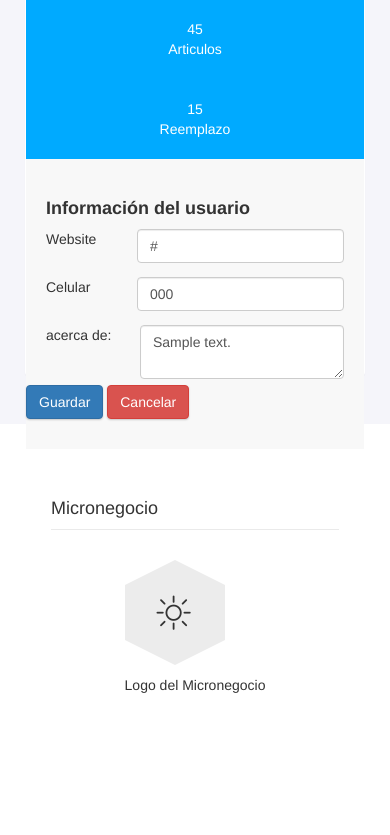
After one commit to encinasj/copperhead, a Django app: page /users/me/profile/ in a window 390 px wide. The commit adds this page. Shown: the part 404-1239 px from the top of the page. Run offline with Django 3.2, Linux system fonts and the light colour scheme; a user stored in the database is signed in; tables that the repository leaves empty hold one stand-in row (values such as "Sample post"); grey boxes marked "Sample" are stand-in pictures; some libraries are stand-ins or nearby versions.

Commit message:
modified templates category,supplier and profile user

```diff
--- /dev/null
+++ b/templates/users/update_profile.html
@@ -0,0 +1,117 @@
+{% extends "base.html" %}
+
+{% load static %}
+{% block body_block %}
+<div class="main-content">
+    <div class="container-fluid">
+        <form action="{% url 'users:update_profile' %}" method="POST" enctype="multipart/form-data">
+            {% csrf_token %}
+            <div class="panel panel-profile" style="height:40em;">
+                <div class="clearfix">
+                    <!-- LEFT COLUMN -->
+                    <div class="profile-left">
+                        <!-- PROFILE HEADER -->
+                        <div class="profile-header">
+                            <div class="overlay"></div>
+                            <div class="profile-main">
+                                {% if profile.picture %}
+                                    <img src="{{ profile.picture.url }} " class="img-circle" alt="Avatar"  width="90px">
+                                {% else%}
+                                    <img src="{% static 'assets/img/favicon.png' %}" class="rounded-circle" height="50" />
+                                {% endif %}
+                                <h3 class="name">@{{ user.username }}</h3>
+                                <a><input type="file"  accept=".png, .jpeg, .jpg" name="picture"></a>
+                                <span class="online-status status-available">Available</span>
+                            </div>
+                            <div class="profile-stat">
+                                <div class="row">
+                                    <div class="col-md-6 stat-item">
+                                        45 <span>Articulos</span>
+                                    </div>
+                                    <div class="col-md-6 stat-item">
+                                        15 <span>Reemplazo</span>
+                                    </div>
+                                </div>
+                            </div>
+                        </div>
+                        <div class="profile-detail">
+                            <div class="profile-info">
+                                <h4 class="heading">Información del usuario</h4>
+                                <ul class="list-unstyled list-justify">
+                                    <li>Website
+                                        <span>
+                                            <input
+                                                class="form-control {% if form.website.errors %}is-invalid{% endif %}"
+                                                type="text" name="website" placeholder="Website"
+                                                value="{% if form.errors %}{{ form.website.value }}{% else %}{{ profile.website }}{% endif %}"
+                                            />
+                                            <div class="invalid-feedback">
+                                                {% for error in form.website.errors %}
+                                                    {{ error }}
+                                                {% endfor%}
+                                            </div>
+                                        </span>
+                                    </li>
+                                    <br>
+                                    <li>Celular
+                                        <span>
+                                            <input
+                                                class="form-control {% if form.phone_number.errors %}is-invalid{% endif %}"
+                                                type="text"
+                                                name="phone_number" placeholder="Phone number"
+                                                value="{% if form.errors %}{{ form.phone_number.value }}{% else %}{{ profile.phone_number }}{% endif %}"
+                                            />
+                                            <div class="invalid-feedback">
+                                                {% for error in form.phone_number.errors %}
+                                                    {{ error }}
+                                                {% endfor%}
+                                            </div>
+                                        </span>
+                                    </li>
+                                    <br>
+                                    <li>acerca de:
+                                        <span>
+                                            <textarea class="form-control {% if form.biography.errors %}is-invalid{% endif %}" name="biography" placeholder="Biography"
+                                            >{% if form.errors %}{{ form.biography.value }}{% else %}{{ profile.biography }}{% endif %}</textarea>
+                                            <div class="invalid-feedback">
+                                                {% for error in form.biography.errors %}
+                                                    {{error}}
+                                                {% endfor %}
+                                            </div>
+                                        </span>
+                                    </li>
+                                </ul>
+                            </div>
+                            <div class="footer">
+                                <button type="submit" class="btn btn-primary mt-5">
+                                    Guardar
+                                </button>
+                                <a type="button" class="btn btn-danger" href="{% url 'users:detail' request.user.username%}">
+                                    Cancelar
+                                </a>
+                            </div>
+                        </div>
+                    </div>
+                    <div class="profile-right">
+                        <h4 class="heading">Micronegocio</h4>
+                        <div class="awards">
+                            <div class="row">
+                                <div class="col-md-3 col-sm-6">
+                                    <div class="award-item">
+                                        <div class="hexagon">
+                                            <span class="lnr lnr-sun award-icon"></span>
+                                        </div>
+                                        <span>Logo del Micronegocio</span>
+                                    </div>
+                                </div>
+                            </div>
+                            <br>
+                        </div>
+                    </div>
+                </div>
+                <br>
+            </div>
+        </form>
+    </div>
+</div>
+{% endblock body_block %}
--- a/users/views.py
+++ b/users/views.py
@@ -68,10 +68,9 @@ def update_profile(request):
     profile = request.user.profile
 
     if request.method == 'POST':
-        form = ProfileForm(request.POST, request.FILE)
+        form = ProfileForm(request.POST, request.FILES)
         if form.is_valid():
             data = form.cleaned_data
-
             profile.website = data['website']
             profile.phone_number = data['phone_number']
             profile.biography = data['biography']
```
Also changed, not shown: templates/inventory/category/category.html (+9 -6 lines), templates/inventory/list_feed.html (+4 -4 lines), templates/inventory/supplier/all_supplier.html (+7 -6 lines), templates/inventory/supplier/supplier_list.html (+4 -4 lines), templates/users/detail.html (+6 -7 lines).
